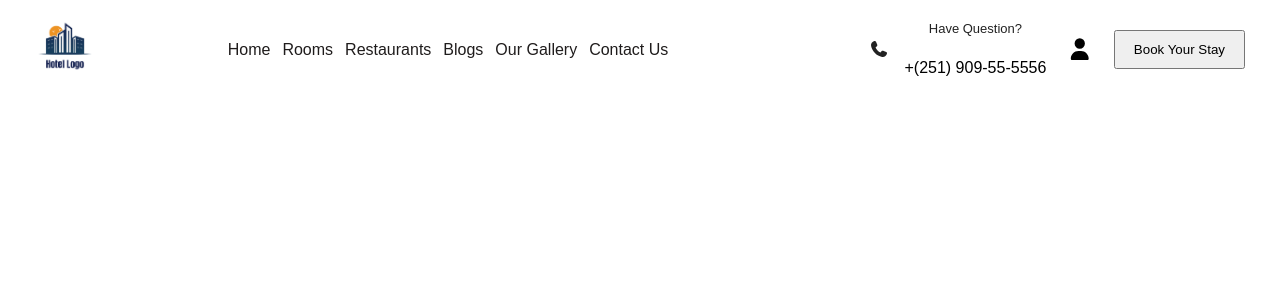
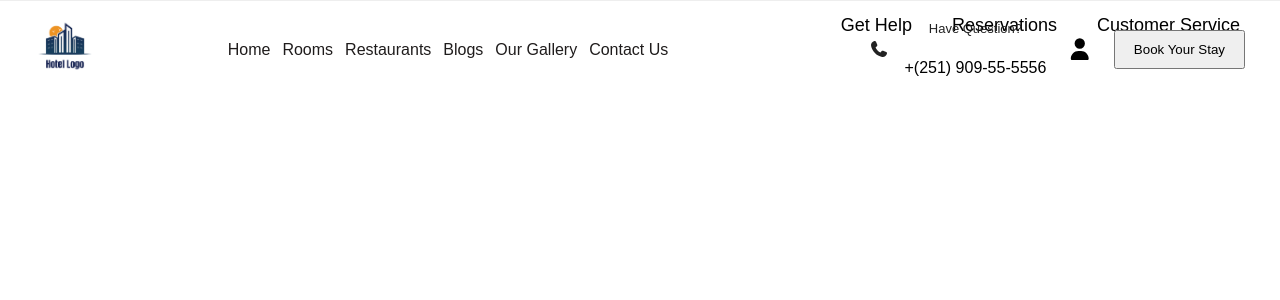
Before and after one commit to ar1jml/hotelproject, a Vue app in the folder frontend/: page / in a window 1280 px wide. Shown: the top 300 px of the page. Built offline with nearby package versions, Linux system fonts and the light colour scheme.

Commit message:
middle header

```diff
--- a/frontend/src/components/header/Header.vue
+++ b/frontend/src/components/header/Header.vue
@@ -1,9 +1,11 @@
 <script setup>
 import TopHeader from './TopHeader.vue'
+import MiddleHeader from './MiddleHeader.vue'
 </script>
 
 <template>
   <TopHeader />
+  <MiddleHeader />
 </template>
 
 <style scope> </style>
--- a/frontend/src/components/header/MiddleHeader.vue
+++ b/frontend/src/components/header/MiddleHeader.vue
@@ -0,0 +1,68 @@
+<template>
+  <div class="top-header">
+
+    <!-- Social Media -->
+    <div class="social-links">
+      <a href="#"><i class="fa-brands fa-facebook-f"></i></a>
+      <a href="#"><i class="fa-brands fa-telegram"></i></a>
+      <a href="#"><i class="fa-brands fa-tiktok"></i></a>
+      <a href="#"><i class="fa-brands fa-whatsapp"></i></a>
+    </div>
+
+    <!-- Right Links -->
+    <div class="quick-links">
+      <a href="#">Get Help</a>
+      <a href="#">Reservations</a>
+      <a href="#">Customer Service</a>
+    </div>
+
+  </div>
+</template>
+
+<style scoped>
+.top-header {
+  height: 50px;
+  display: flex;
+  justify-content: space-between;
+  align-items: center;
+
+  padding: 0 40px;
+  background: #fff;
+  border-top: 1px solid #eee;
+}
+
+/* Social Icons */
+
+.social-links {
+  display: flex;
+  gap: 25px;
+}
+
+.social-links a {
+  color: #1f4ca3;
+  font-size: 22px;
+  transition: 0.3s;
+}
+
+.social-links a:hover {
+  color: #0d6efd;
+}
+
+/* Right Links */
+
+.quick-links {
+  display: flex;
+  gap: 40px;
+}
+
+.quick-links a {
+  text-decoration: none;
+  color: #000;
+  font-size: 18px;
+  font-weight: 500;
+}
+
+.quick-links a:hover {
+  color: #1f4ca3;
+}
+</style>
--- a/frontend/src/components/header/TopHeader.vue
+++ b/frontend/src/components/header/TopHeader.vue
@@ -1,5 +1,5 @@
 
-<<template>
+<template>
   <header class="header">
 
 
@@ -10,7 +10,7 @@
 
 
     <!-- Navigation DESKTOP -->
-    <nav class="nav">
+   <nav class="nav" :class="{ 'mobile-open': menuOpen }">
       <a href="#">Home</a>
       <a href="#">Rooms</a>
       <a href="#">Restaurants</a>
@@ -21,10 +21,11 @@
 
 
     <!-- Hamburger MOBILE -->
-    <button class="hamburger">
-      <font-awesome-icon :icon="faBars" />
-    </button>
-
+  <button class="hamburger" @click="toggleMenu">
+  <font-awesome-icon
+    :icon="menuOpen ? faXmark : faBars"
+  />
+</button>
 
     <!-- RIGHT SIDE -->
     <div class="right-actions">
@@ -90,7 +91,7 @@
 
 /* HAMBURGER ICON */
 .hamburger {
-  color: #0066cc;
+  color: #6ea1d4;
 }
 
 
@@ -192,6 +193,39 @@
 
 @media (max-width: 768px) {
 
+/* toggle menu */
+.nav.mobile-open {
+  display: flex;
+
+  position: absolute;
+
+  top: 80px;
+  right: 15px;
+  left: auto;
+
+  width: 220px;
+
+  flex-direction: column;
+  align-items: flex-start;
+
+  gap: 12px;
+
+  padding: 18px;
+
+  background: white;
+
+  border-radius: 10px;
+
+  box-shadow: 0 5px 20px rgba(0,0,0,0.15);
+}
+
+
+.nav.mobile-open a {
+  font-size: 15px;
+  font-weight: 600;
+  width: 100%;
+}
+
   .header {
     padding: 0 15px;
   }
@@ -271,22 +305,19 @@
 }
 
 </style>
+
+
 <script setup>
 import {
   faPhone,
   faUser,
   faBars
 } from '@fortawesome/free-solid-svg-icons'
+import { ref } from "vue";
+
+const menuOpen = ref(false);
+
+const toggleMenu = () => {
+  menuOpen.value = !menuOpen.value;
+};
 </script>
-
-I recommend we build the hamburger menu ourselves
-
-Instead of copying a library, we can create it step by step using Vue. You'll learn about:
-
-ref()
-v-if
-@click
-:class
-CSS transitions
-
-By the end, you'll understand how responsive navigation works rather than just having code that works.
--- a/frontend/src/main.js
+++ b/frontend/src/main.js
@@ -2,7 +2,6 @@ import './assets/main.css'
 
 import { createApp } from 'vue'
 import App from './App.vue'
-
 // Font Awesome
 import { FontAwesomeIcon } from '@fortawesome/vue-fontawesome'
 
```
